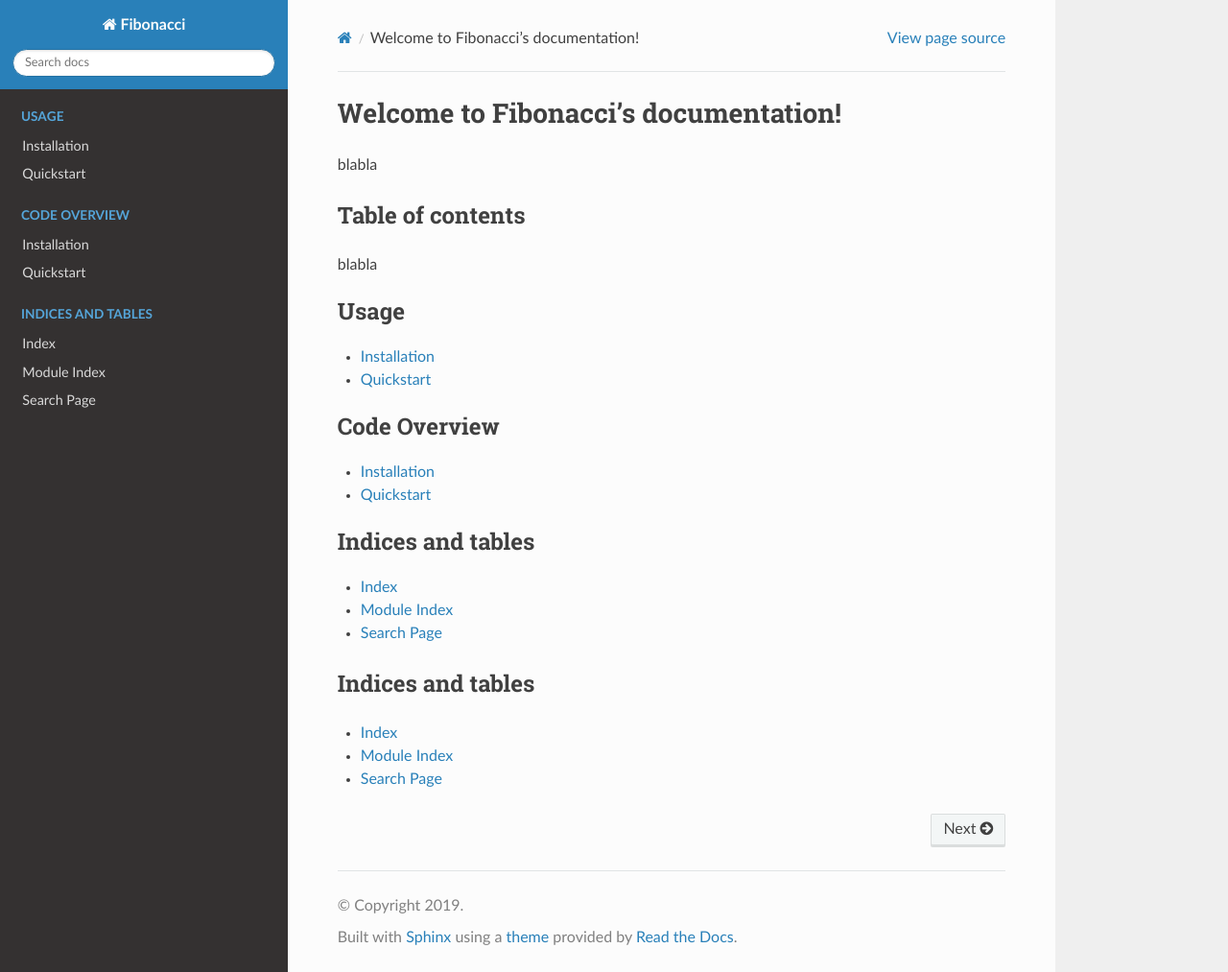
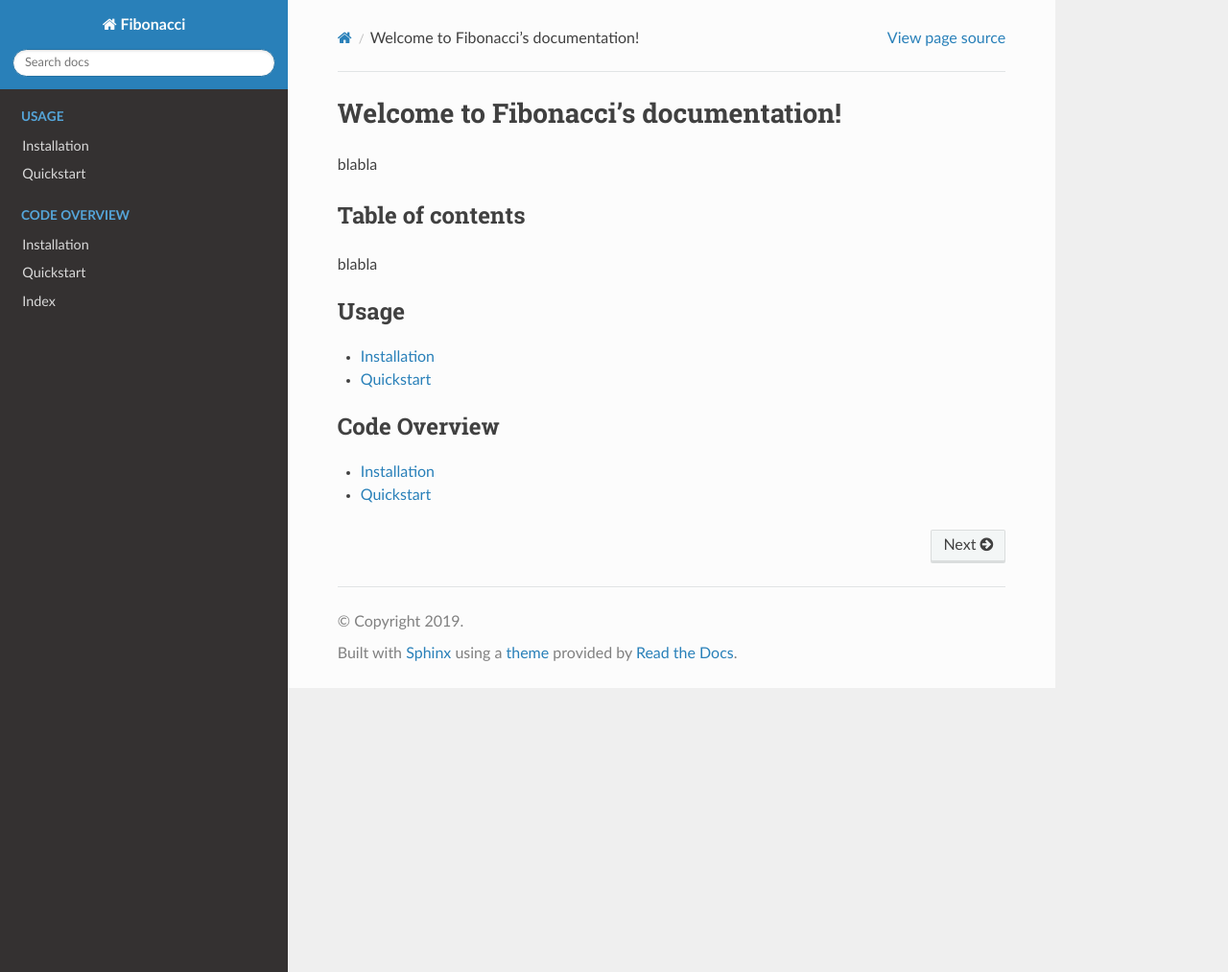
Before and after one commit to finefoot/sphinxtest, a Sphinx documentation site: the page built from docs/index.rst, in a window 1280 px wide and 1013 px high. Shown: the whole window at 96% size. Built offline with Sphinx 7.4.7 and the Read the Docs theme 2.0.0, drawn with Linux system fonts in a browser that asks for light colours.

Commit message:
Update index.rst

```diff
--- a/docs/index.rst
+++ b/docs/index.rst
@@ -24,19 +24,8 @@ blabla
    usage/installation
    usage/quickstart
 
-.. _indices:
+
 .. toctree::
-   :maxdepth: 1
-   :caption: Indices and tables
+   :hidden:
 
    genindex
-   modindex
-   search
-
-
-Indices and tables
-------------------
-
-* :ref:`genindex`
-* :ref:`modindex`
-* :ref:`search`
```
